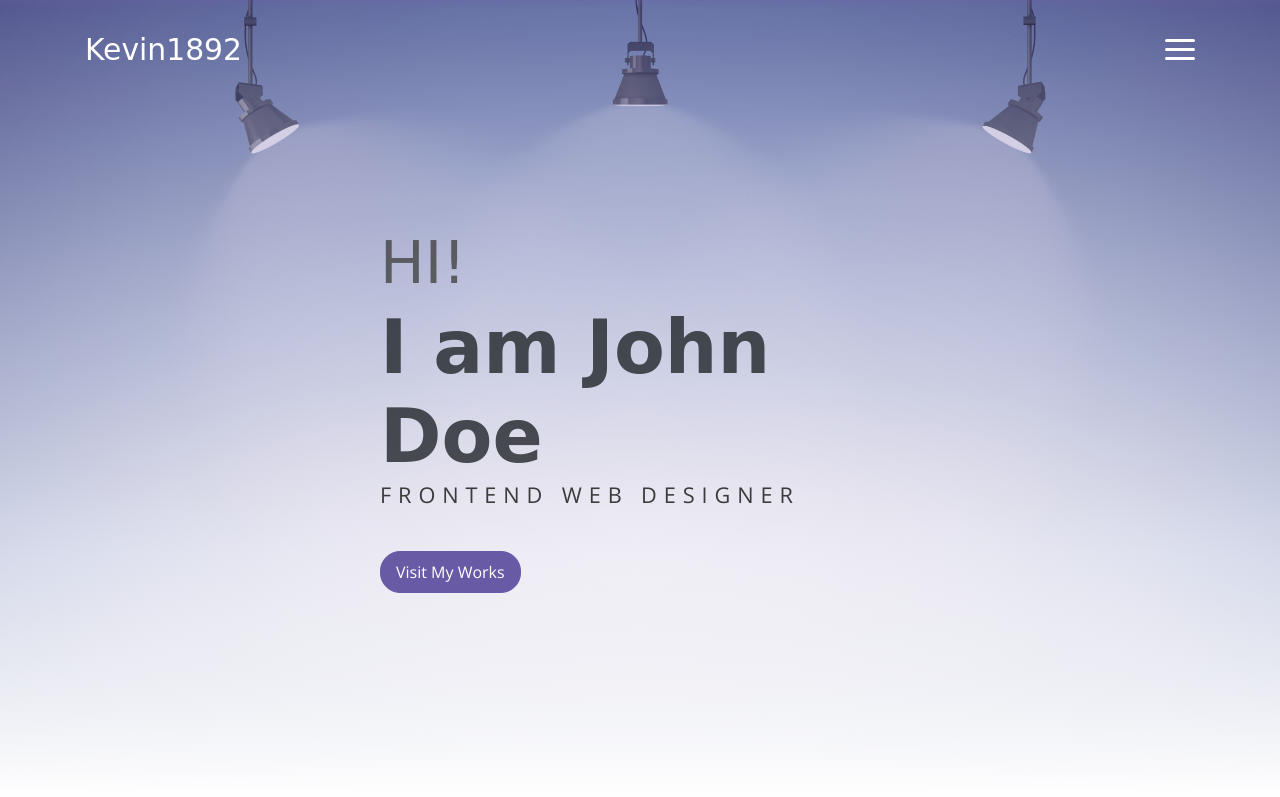
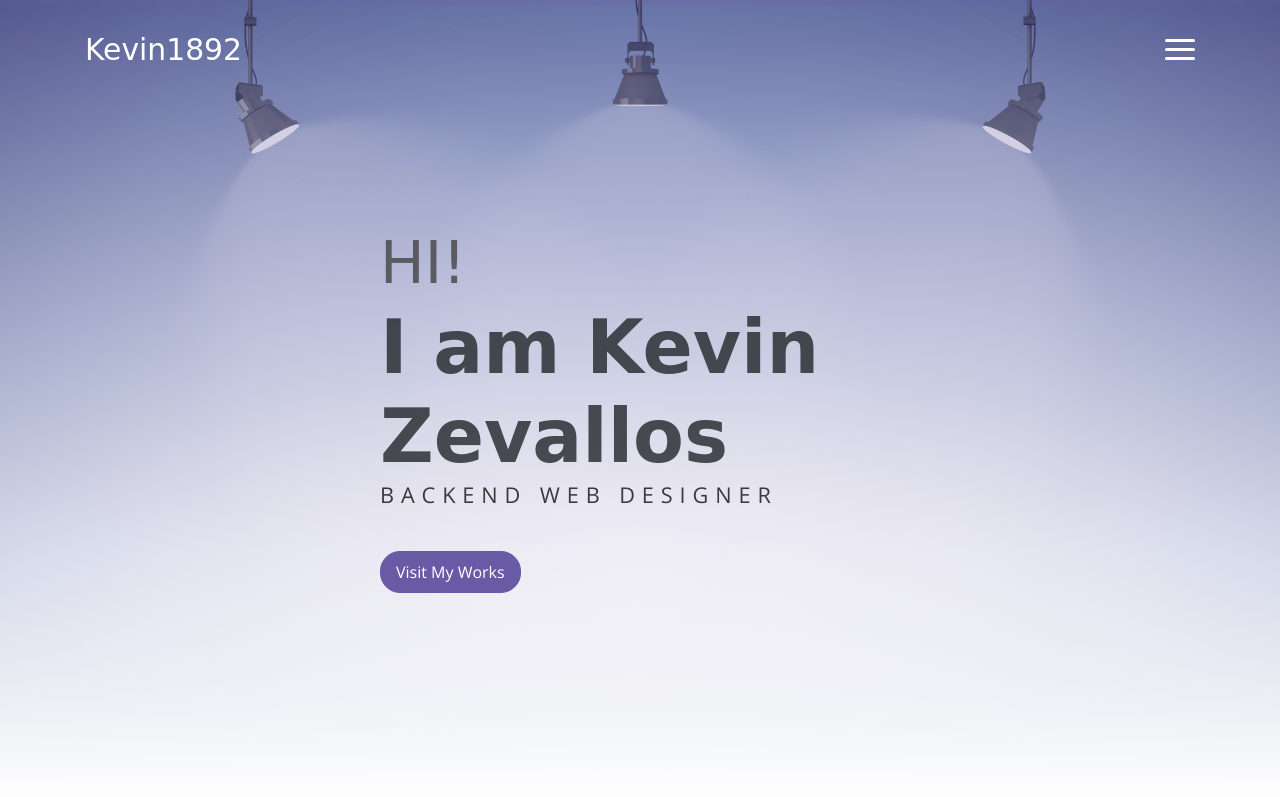
Before and after one commit to kevin1892/kevin1892.github.io, a plain HTML site: page index.html in a window 1280 px wide. Shown: the top 797 px of the page. Drawn offline with nearby package versions, Linux system fonts and the light colour scheme; a web font is replaced by a local one.

Commit message:
my name added to main page

```diff
--- a/index.html
+++ b/index.html
@@ -54,9 +54,9 @@
         <div class="header-content container">
             <h1 class="header-title">
                 <span class="up">HI!</span>
-                <span class="down">I am John Doe</span>
+                <span class="down">I am Kevin Zevallos</span>
             </h1>
-            <p class="header-subtitle">FRONTEND WEB DESIGNER</p>
+            <p class="header-subtitle">BACKEND WEB DESIGNER</p>
 
             <button class="btn btn-primary">Visit My Works</button>
         </div>
```
